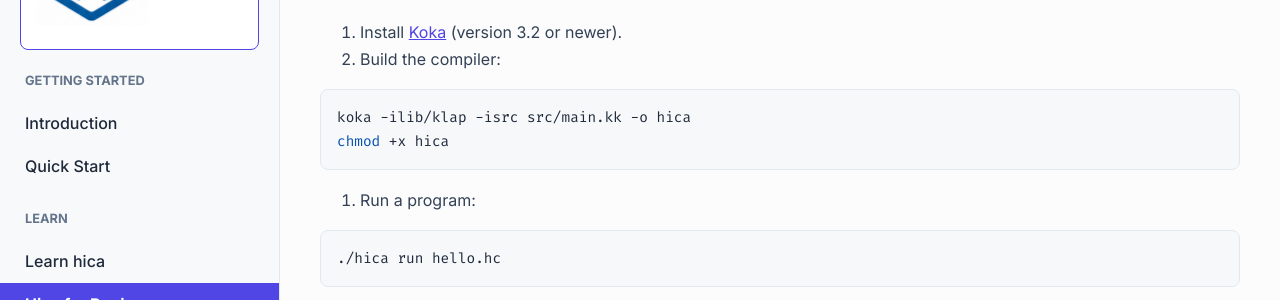
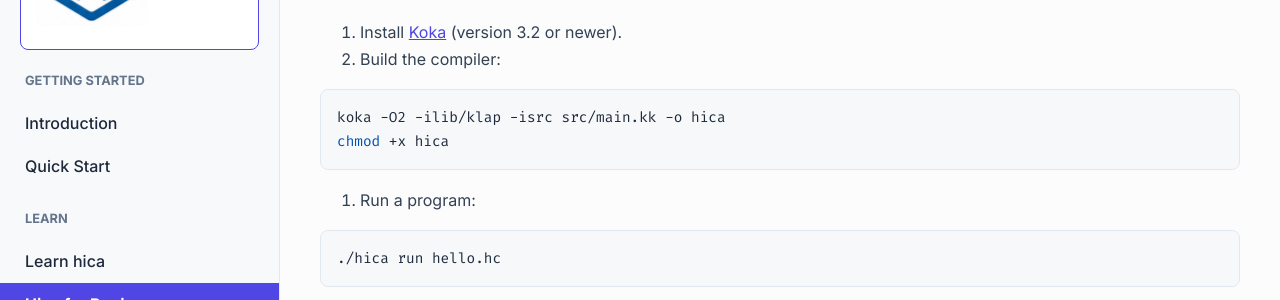
Before and after one commit to cladam/hica, a Jekyll site: the page built from docs/hica-for-beginners.md, in a window 1280 px wide and 900 px high, scrolled down 594 px. Shown: the part 152-452 px from the top of the window. Built offline with Jekyll 4.4.1, drawn with Linux system fonts in a browser that asks for light colours.

````diff
--- a/docs/hica-for-beginners.md
+++ b/docs/hica-for-beginners.md
@@ -25,7 +25,7 @@ hica is a statically typed, expression-oriented language. The compiler is built
 2. Build the compiler:
 
 ```sh
-koka -ilib/klap -isrc src/main.kk -o hica
+koka -O2 -ilib/klap -isrc src/main.kk -o hica
 chmod +x hica
 ```
 
````
Also changed, not shown: other parts of docs/hica-for-beginners.md (+1 -1 lines).
